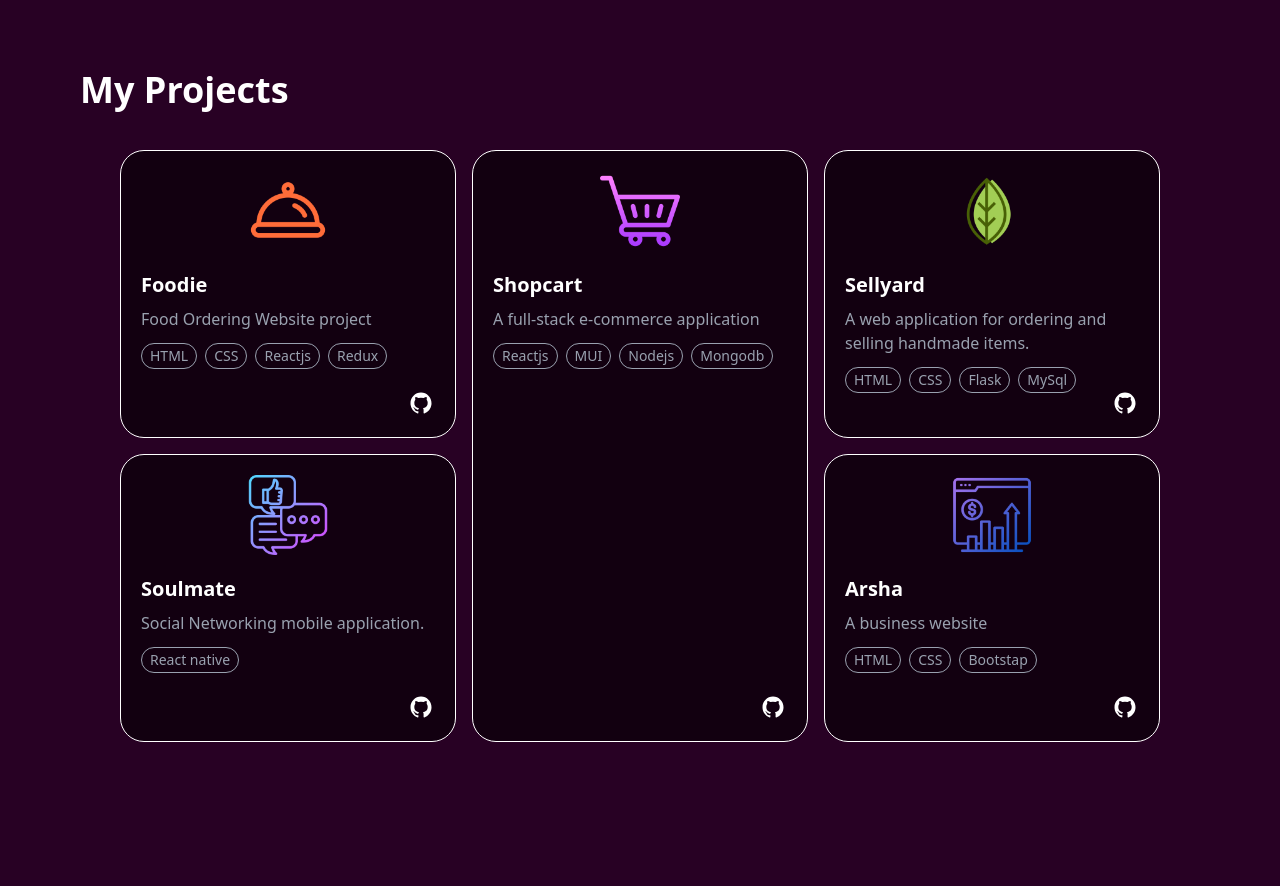
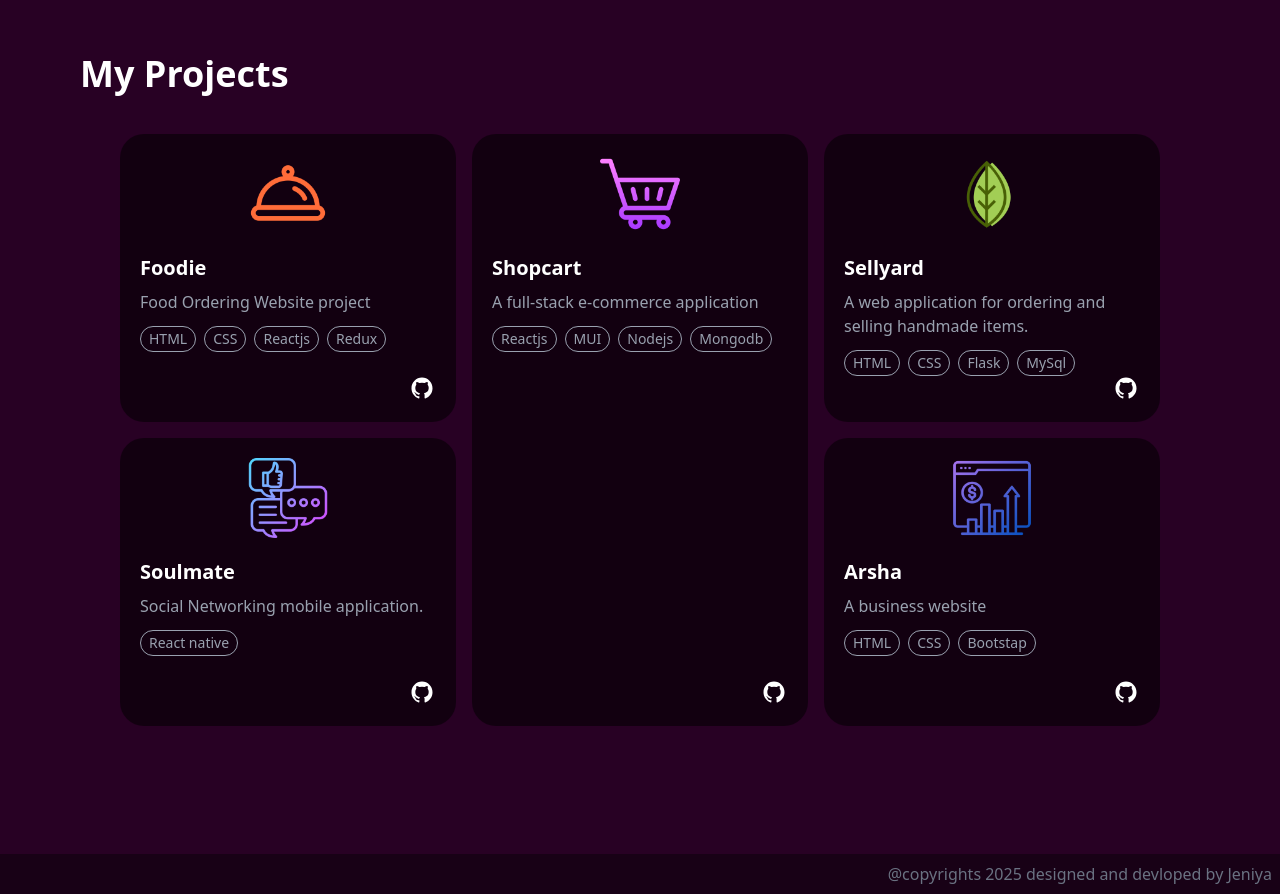
Before and after one commit to Jeniya14/my-portfolio, a React (Vite) app: page / in a window 1280 px wide. Shown: the part 1680-2574 px from the top of the page. Built offline with nearby package versions, Linux system fonts and the light colour scheme.

Commit message:
Footer update

```diff
--- a/src/App.css
+++ b/src/App.css
@@ -38,7 +38,7 @@
 
 /* Project section */
 .project-card {
-  @apply relative h-full rounded-[1.25rem] border border-white px-5 md:rounded-[1.5rem] bg-[rgba(0,0,0,0.54)];
+  @apply relative h-full rounded-[1.25rem] px-5 md:rounded-[1.5rem] bg-[rgba(0,0,0,0.54)];
 }
  /* hover:bg-gray-800 transition   hover:border-white */
 .project-card button{
--- a/src/App.jsx
+++ b/src/App.jsx
@@ -2,6 +2,7 @@ import './App.css'
 import GlowCurser from './components/GlowCurser'
 import MobileSectionHeader from './components/MobileSectionHeader'
 import Experience from './section/Experience'
+import Footer from './section/Footer'
 import Hero from './section/Hero'
 import Navbar from './section/Navbar'
 import Project from './section/Project'
@@ -12,7 +13,7 @@ function App() {
 
 
   return (
-    <div className="bg-midnight text-white py-4">
+    <div className="bg-midnight text-white">
       <GlowCurser />
       {/* <MobileSectionHeader /> */}
       <main className=" z-10">
@@ -24,6 +25,7 @@ function App() {
         <Experience/>
         <Skill />
         <Project />
+        <Footer />
       </main>
     </div>
   )
--- /dev/null
+++ b/src/section/Footer.jsx
@@ -0,0 +1,12 @@
+import React from 'react'
+
+const Footer = () => {
+  return (
+    <div className=' bg-black/40  p-2 text-gray-500 text-right '>
+        @copyrights 2025 designed and devloped by Jeniya
+
+    </div>
+  )
+}
+
+export default Footer
```
